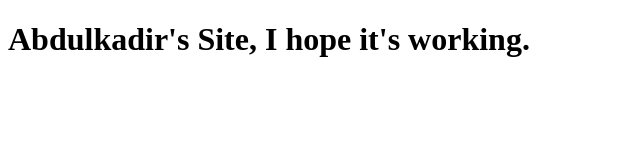
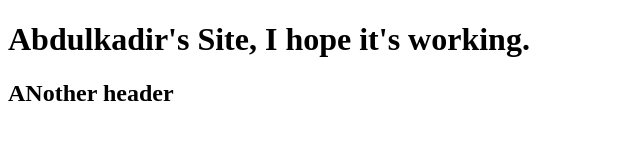
Before and after one commit to Abduldlegend/My-Coursera, a plain HTML site: page MySite/index.html in a window 1280 px wide. Shown: the whole page, without its empty margins (0-640 px from the left). Drawn offline with Linux system fonts and the light colour scheme.

Commit message:
header is added again

```diff
--- a/MySite/index.html
+++ b/MySite/index.html
@@ -7,5 +7,6 @@
 </head>
 <body>
     <h1>Abdulkadir's Site, I hope it's working.</h1>
+    <h2>ANother header</h2>
 </body>
 </html>
```
